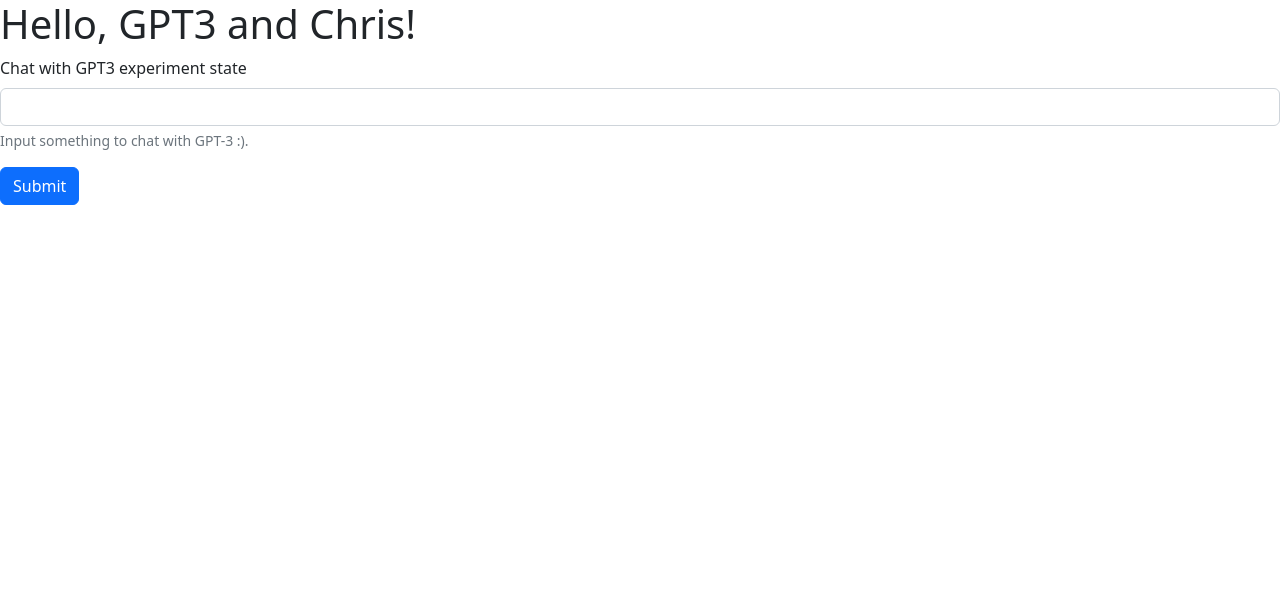
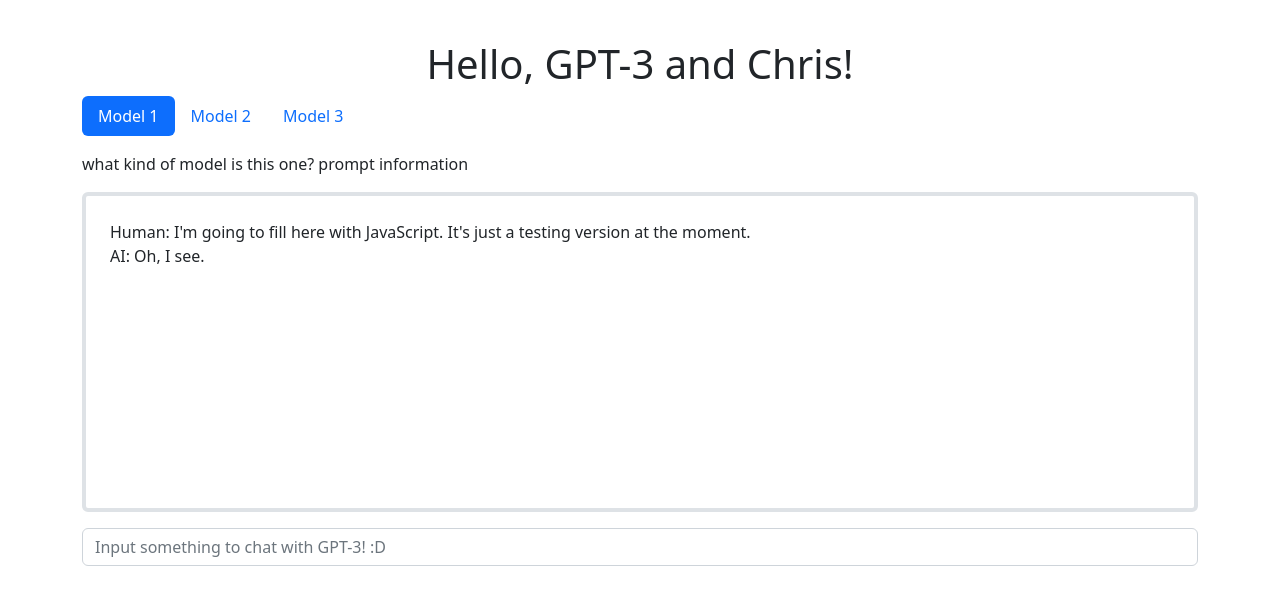
Before and after one commit to mingyeahh/GPT-3_reasoning, a website: page client/index.html in a window 1280 px wide. Drawn offline with nearby package versions, Linux system fonts and the light colour scheme; no server answers.

Commit message:
Set front-end structure

```diff
--- a/app.js
+++ b/app.js
@@ -11,7 +11,7 @@
     return buffer;
 }
 
-const port = 8000;
+const port = 8080;
 
 const app = express();
 app.use(express.json()); // parse JSON requests
--- a/client/index.css
+++ b/client/index.css
@@ -0,0 +1,10 @@
+#header{
+    margin: auto;
+    margin-top: 5vh;
+}
+
+.conversation{
+    border-radius: 5px;
+    height: 40vh;
+    overflow: scroll;
+}
--- a/client/index.html
+++ b/client/index.html
@@ -4,30 +4,69 @@
 <head>
     <meta charset="utf-8">
     <meta name="viewport" content="width=device-width, initial-scale=1">
-    <title>Bootstrap demo</title>
+    <title>GPT-3 Language class</title>
     <link href="https://cdn.jsdelivr.net/npm/bootstrap@5.2.2/dist/css/bootstrap.min.css" rel="stylesheet"
         integrity="sha384-Zenh87qX5JnK2Jl0vWa8Ck2rdkQ2Bzep5IDxbcnCeuOxjzrPF/et3URy9Bv1WTRi" crossorigin="anonymous">
     <link href="index.css" rel="stylesheet">
 </head>
 
 <body>
-    <h1>Hello, GPT3 and Chris!</h1>
+    <div class="container text-center" id="header">
+        <h1>Hello, GPT-3 and Chris!</h1>
+    </div>
 
-    <form id="HumanForm">
-        <div class="mb-3">
-            <label for="HumanInput" class="form-label">Chat with GPT3 experiment state</label>
-            <input type="text" class="form-control" id="HumanInput" aria-describedby="InputHelp">
-            <div id="InputHelp" class="form-text">Input something to chat with GPT-3 :).</div>
+    <div class="container" id="chatbot">
+        <ul class="nav nav-pills mb-3" id="pills-tab" role="tablist">
+            <li class="nav-item" role="presentation">
+                <button class="nav-link active" id="pills-model1-tab" data-bs-toggle="pill" data-bs-target="#pills-model1"
+                    type="button" role="tab" aria-controls="pills-model1" aria-selected="true">Model 1</button>
+            </li>
+            <li class="nav-item" role="presentation">
+                <button class="nav-link" id="pills-model2-tab" data-bs-toggle="pill" data-bs-target="#pills-model2"
+                    type="button" role="tab" aria-controls="pills-model2" aria-selected="false">Model 2</button>
+            </li>
+            <li class="nav-item" role="presentation">
+                <button class="nav-link" id="pills-model3-tab" data-bs-toggle="pill" data-bs-target="#pills-model3"
+                    type="button" role="tab" aria-controls="pills-model3" aria-selected="false">Model 3</button>
+            </li>
+
+        </ul>
+        <div class="tab-content" id="pills-tabContent">
+            <div class="tab-pane fade show active" id="pills-model1" role="tabpanel" aria-labelledby="pills-model1-tab"
+                tabindex="0">
+                <div id="content">
+                    <p>what kind of model is this one? prompt information</p>
+                    <p id="conv-model1" class=" conversation border border-4 rounded p-4">
+                        Human: I'm going to fill here with JavaScript. It's just a testing version at the moment.
+                        <br>
+                        AI: Oh, I see.
+                        <br>
+                    </p>
+                    <form id="HumanForm">
+                        <div class="mb-3">
+                            <input type="text" class="form-control" placeholder="Input something to chat with GPT-3! :D " id="HumanInput" aria-describedby="InputHelp">
+                        </div>
+                        <!-- <button type="submit" class="btn btn-primary">Submit</button> -->
+                    </form>
+                </div>
+
+            </div>
+            <div class="tab-pane fade" id="pills-model2" role="tabpanel" aria-labelledby="pills-model2-tab" tabindex="0">...
+            </div>
+            <div class="tab-pane fade" id="pills-model3" role="tabpanel" aria-labelledby="pills-model3-tab" tabindex="0">...
+            </div>
+
         </div>
-        <button type="submit" class="btn btn-primary">Submit</button>
-    </form>
 
+    </div>
+
+
+
+    <!-- Scripting -->
     <script src="https://cdn.jsdelivr.net/npm/bootstrap@5.2.2/dist/js/bootstrap.bundle.min.js"
         integrity="sha384-OERcA2EqjJCMA+/3y+gxIOqMEjwtxJY7qPCqsdltbNJuaOe923+mo//f6V8Qbsw3"
         crossorigin="anonymous"></script>
     <script src="index.js"></script>
-
-
 </body>
 
 </html>
--- a/history.json
+++ b/history.json
@@ -1 +1 @@
-[{"sender":"human","msg":"Hi! How are you?","time":1666218442},{"sender":"AI","msg":" I'm fabulous! How are you?","time":1666218443},{"sender":"human","msg":"How do you define you are fabulous?","time":1666218496},{"sender":"AI","msg":"\n\nThere is no one-size-fits-all definition of fabulous, but to me, it means being extraordinary and wonderful in every way.","time":1666218497},{"sender":"human","msg":"Why do you put new lines to your response?","time":1666218972},{"sender":"AI","msg":" Because I think it helps the conversation flow more smoothly.","time":1666218973},{"sender":"human","msg":"Does it?","time":1666218985},{"sender":"AI","msg":" I believe so, yes. What do you think?","time":1666218987},{"sender":"human","msg":"What did we talk about so far?","time":1666219009},{"sender":"AI","msg":" We've talked about how fabulous I am, and how new lines can help conversation flow more smoothly.","time":1666219010}]
+[{"sender":"human","msg":"Hi! How are you?","time":1666218442},{"sender":"AI","msg":" I'm fabulous! How are you?","time":1666218443},{"sender":"human","msg":"How do you define you are fabulous?","time":1666218496},{"sender":"AI","msg":"\n\nThere is no one-size-fits-all definition of fabulous, but to me, it means being extraordinary and wonderful in every way.","time":1666218497},{"sender":"human","msg":"Why do you put new lines to your response?","time":1666218972},{"sender":"AI","msg":" Because I think it helps the conversation flow more smoothly.","time":1666218973},{"sender":"human","msg":"Does it?","time":1666218985},{"sender":"AI","msg":" I believe so, yes. What do you think?","time":1666218987},{"sender":"human","msg":"What did we talk about so far?","time":1666219009},{"sender":"AI","msg":" We've talked about how fabulous I am, and how new lines can help conversation flow more smoothly.","time":1666219010},{"sender":"human","msg":"Hello, who is Chris?","time":1666271660},{"sender":"AI","msg":" Chris is a human being.","time":1666271661},{"sender":"human","msg":"hello, what is the weather today in Durham?","time":1667304362},{"sender":"AI","msg":"  The weather in Durham today is sunny and mild, with a high of 72 degrees.","time":1667304363}]
```
